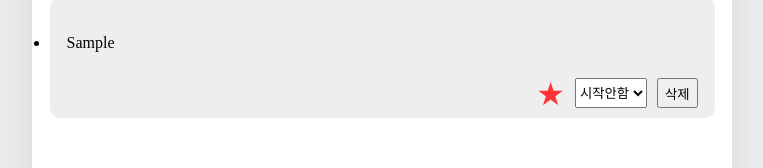
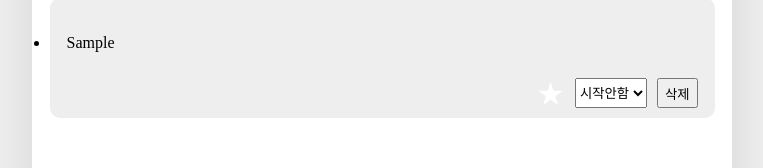
Before and after one commit to hyseoseo/Assignment8-TeamB, a React (Create React App) app: page / in a window 1280 px wide. Both pictures are taken after typing "Sample" into the empty fields and a click on the button "추가". Shown: the part 258-426 px from the top of the page, without its empty margins (258-1021 px from the left). Built offline with nearby package versions, Linux system fonts and the light colour scheme; what emotion-reset would draw is missing.

Commit message:
[#15] feat: TodoItem 중요도 체크 구현

```diff
--- a/src/components/todo/TodoContainer.tsx
+++ b/src/components/todo/TodoContainer.tsx
@@ -3,7 +3,13 @@ import { css } from '@emotion/react';
 import { TodoList, TodoHead, useTodo } from 'components/todo';
 
 const TodoContainer: React.FC = () => {
-  const { todos, changeTodoStatus, createTodo, handleDeleteTodo } = useTodo();
+  const {
+    todos,
+    changeTodoStatus,
+    createTodo,
+    handleDeleteTodo,
+    changeTodoImportance,
+  } = useTodo();
 
   return (
     <div css={TodoTemplate}>
@@ -12,6 +18,7 @@ const TodoContainer: React.FC = () => {
         todos={todos}
         handleDeleteTodo={handleDeleteTodo}
         changeTodoStatus={changeTodoStatus}
+        changeTodoImportance={changeTodoImportance}
       />
     </div>
   );
--- a/src/components/todo/TodoItem.tsx
+++ b/src/components/todo/TodoItem.tsx
@@ -1,34 +1,50 @@
-import React, { useEffect } from 'react';
+import React, { useEffect, useState } from 'react';
 import { css } from '@emotion/react';
 import { OPTIONS, Itodo, Status } from './type';
 import { useInput } from 'hooks';
 
 interface ITodoItemProps {
+  item: Itodo;
   changeTodoStatus: (id: number, status: Status | string) => void;
-  item: Itodo;
   handleDeleteTodo: (id: number) => void;
+  changeTodoImportance: (id: number, importance: boolean) => void;
 }
 
 const TodoItem: React.FC<ITodoItemProps> = ({
   item,
   handleDeleteTodo,
   changeTodoStatus,
+  changeTodoImportance,
 }) => {
   const { value, handleChange } = useInput(item.status);
+  const [isImportant, setIsImportant] = useState(item.isImportant);
 
   const handleDeleteClick = (id: number) => {
     handleDeleteTodo(id);
+  };
+
+  const handleToggle = () => {
+    setIsImportant((prev) => !prev);
   };
 
   useEffect(() => {
     changeTodoStatus(item.id, value);
   }, [value]);
 
+  useEffect(() => {
+    changeTodoImportance(item.id, isImportant);
+  }, [isImportant]);
+
   return (
     <li css={ItemContainer}>
       <p css={TodoContent}>{item.taskName}</p>
       <div css={TodoInfo}>
-        <button css={StarRed}>★</button>
+        <button
+          css={item.isImportant ? StarRed : StarWhite}
+          onClick={handleToggle}
+        >
+          ★
+        </button>
         <select value={item.status} onChange={handleChange}>
           {OPTIONS.map((option) => (
             <option value={option}>{option}</option>
--- a/src/components/todo/TodoList.tsx
+++ b/src/components/todo/TodoList.tsx
@@ -7,12 +7,14 @@ interface ITodoListProps {
   todos: Itodo[];
   handleDeleteTodo: (id: number) => void;
   changeTodoStatus: (id: number, status: Status | string) => void;
+  changeTodoImportance: (id: number, importance: boolean) => void;
 }
 
 const TodoList: React.FC<ITodoListProps> = ({
   todos,
   handleDeleteTodo,
   changeTodoStatus,
+  changeTodoImportance,
 }) => {
   return (
     <ul css={ListContainer}>
@@ -21,6 +23,7 @@ const TodoList: React.FC<ITodoListProps> = ({
           item={todo}
           handleDeleteTodo={handleDeleteTodo}
           changeTodoStatus={changeTodoStatus}
+          changeTodoImportance={changeTodoImportance}
         />
       ))}
     </ul>
--- a/src/components/todo/type.ts
+++ b/src/components/todo/type.ts
@@ -10,6 +10,7 @@ export interface Itodo {
   status: Status | string;
   createdAt: Date;
   updatedAt: Date;
+  isImportant: boolean;
 }
 
 export const OPTIONS = [Status.notStarted, Status.onGoing, Status.completed];
--- a/src/components/todo/useTodo.ts
+++ b/src/components/todo/useTodo.ts
@@ -16,6 +16,16 @@ const useTodo = () => {
       prev.map((todo: Itodo) => {
         return todo.id === id
           ? { ...todo, updatedAt: new Date(), status: status }
+          : todo;
+      }),
+    );
+  };
+
+  const changeTodoImportance = (id: number, importance: boolean): void => {
+    setTodos((prev) =>
+      prev.map((todo: Itodo) => {
+        return todo.id === id
+          ? { ...todo, updatedAt: new Date(), isImportant: importance }
           : todo;
       }),
     );
@@ -44,6 +54,7 @@ const useTodo = () => {
         id: todos.length,
         createdAt: new Date(),
         updatedAt: new Date(),
+        isImportant: false,
       }),
     );
   };
@@ -53,6 +64,7 @@ const useTodo = () => {
     changeTodoStatus,
     createTodo,
     handleDeleteTodo,
+    changeTodoImportance,
   };
 };
 
```
